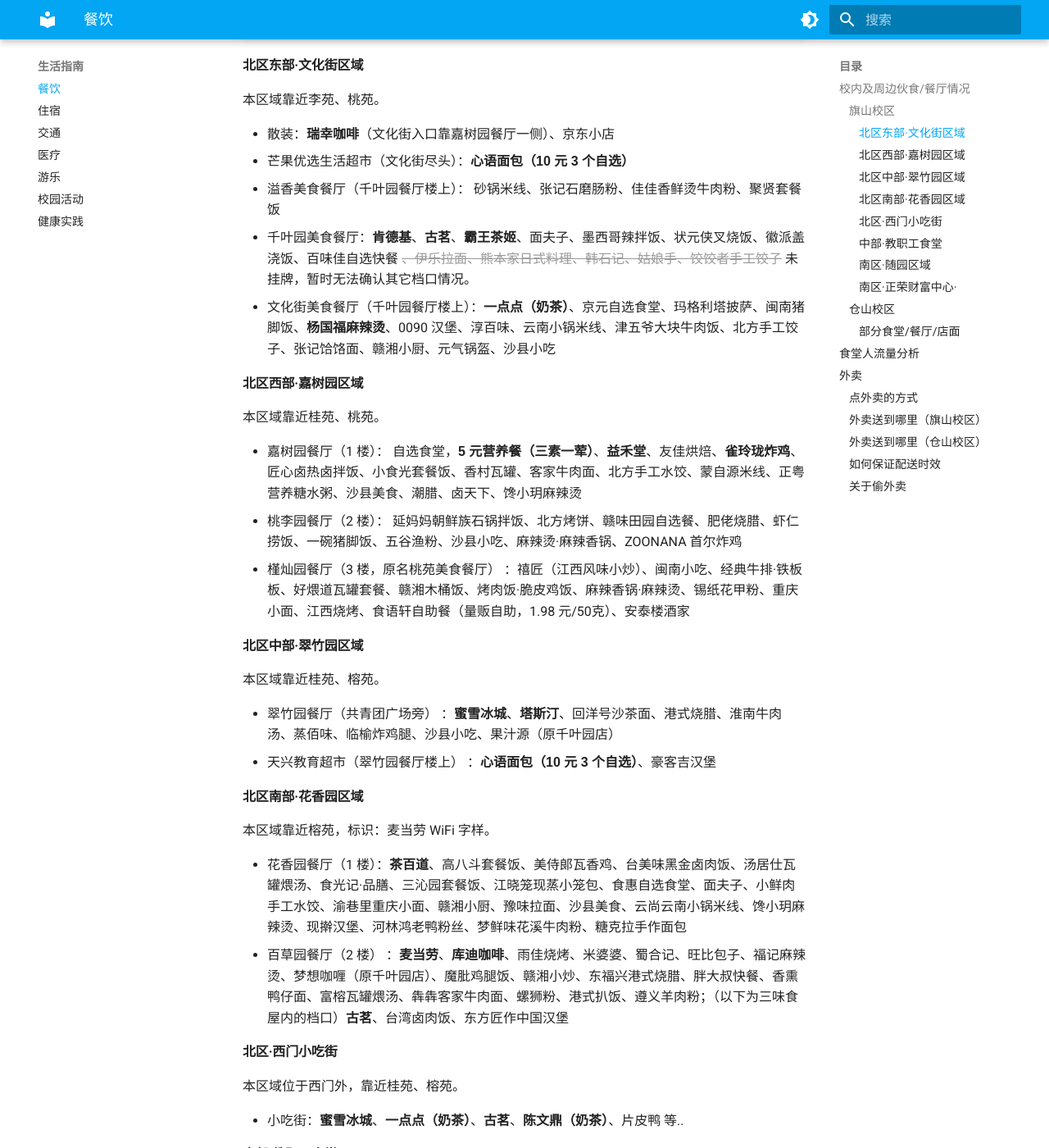
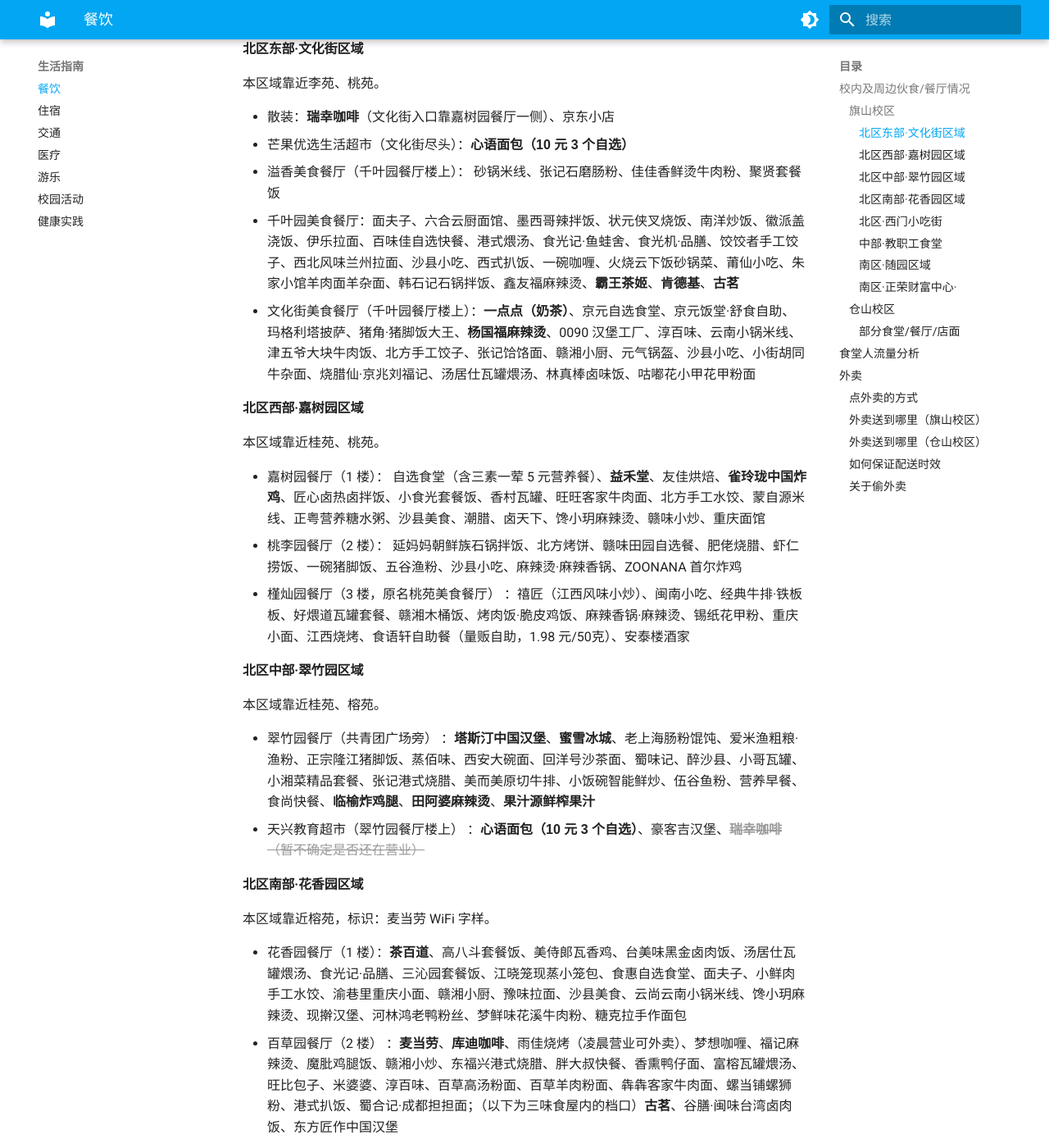
Before and after one commit to kanerty/FJNU-Wiki, an MkDocs documentation site: the page built from docs/live/eat.md, in a window 1280 px wide and 1400 px high, scrolled down 546 px. Shown: the whole window at 82% size. Built offline with MkDocs 1.6.1 and Material for MkDocs 9.7.7, drawn with Linux system fonts in a browser that asks for light colours; comment, search, counter and statistics services are not loaded; some of the changed text lies outside the part shown.

Commit message:
update(live\\eat\*): 更新食堂信息 fix(live\\living\*):  更正宿舍限电

```diff
--- a/docs/live/eat.md
+++ b/docs/live/eat.md
@@ -10,7 +10,7 @@
 ### 旗山校区
 
 !!! tip "提示"
-    2025 年 8 月 27 日注释：以下信息中，千叶园餐厅、溢香美食餐厅、桃李园餐厅、翠竹园餐厅、随园餐厅、展园餐厅的档口目录还不完整，等待后续完善。
+    2025 年 8 月 28 日注释：以下信息中，溢香美食餐厅、桃李园餐厅的档口目录还不完整，等待后续完善。
 
 #### 北区东部·文化街区域
 
@@ -19,14 +19,14 @@
 - 散装：**瑞幸咖啡**（文化街入口靠嘉树园餐厅一侧）、京东小店
 - 芒果优选生活超市（文化街尽头）：**心语面包（10 元 3 个自选）**
 - 溢香美食餐厅（千叶园餐厅楼上）： 砂锅米线、张记石磨肠粉、佳佳香鲜烫牛肉粉、聚贤套餐饭
-- 千叶园美食餐厅：**肯德基**、**古茗**、**霸王茶姬**、面夫子、墨西哥辣拌饭、状元侠叉烧饭、徽派盖浇饭、百味佳自选快餐 ~~、伊乐拉面、熊本家日式料理、韩石记、姑娘手、饺饺者手工饺子~~ 未挂牌，暂时无法确认其它档口情况。
-- 文化街美食餐厅（千叶园餐厅楼上）：**一点点（奶茶）**、京元自选食堂、玛格利塔披萨、闽南猪脚饭、**杨国福麻辣烫**、0090 汉堡、淳百味、云南小锅米线、津五爷大块牛肉饭、北方手工饺子、张记饸饹面、赣湘小厨、元气锅盔、沙县小吃
+- 千叶园美食餐厅：面夫子、六合云厨面馆、墨西哥辣拌饭、状元侠叉烧饭、南洋炒饭、徽派盖浇饭、伊乐拉面、百味佳自选快餐、港式煨汤、食光记·鱼蛙舍、食光机·品膳、饺饺者手工饺子、西北风味兰州拉面、沙县小吃、西式扒饭、一碗咖喱、火烧云下饭砂锅菜、莆仙小吃、朱家小馆羊肉面羊杂面、韩石记石锅拌饭、鑫友福麻辣烫、**霸王茶姬**、**肯德基**、**古茗**
+- 文化街美食餐厅（千叶园餐厅楼上）：**一点点（奶茶）**、京元自选食堂、京元饭堂·舒食自助、玛格利塔披萨、猪角·猪脚饭大王、**杨国福麻辣烫**、0090 汉堡工厂、淳百味、云南小锅米线、津五爷大块牛肉饭、北方手工饺子、张记饸饹面、赣湘小厨、元气锅盔、沙县小吃、小街胡同牛杂面、烧腊仙·京兆刘福记、汤居仕瓦罐煨汤、林真棒卤味饭、咕嘟花小甲花甲粉面
 
 #### 北区西部·嘉树园区域
 
 本区域靠近桂苑、桃苑。
 
-- 嘉树园餐厅（1 楼）： 自选食堂，**5 元营养餐（三素一荤）**、**益禾堂**、友佳烘焙、**雀玲珑炸鸡**、匠心卤热卤拌饭、小食光套餐饭、香村瓦罐、客家牛肉面、北方手工水饺、蒙自源米线、正粤营养糖水粥、沙县美食、潮腊、卤天下、馋小玥麻辣烫
+- 嘉树园餐厅（1 楼）： 自选食堂（含三素一荤 5 元营养餐）、**益禾堂**、友佳烘焙、**雀玲珑中国炸鸡**、匠心卤热卤拌饭、小食光套餐饭、香村瓦罐、旺旺客家牛肉面、北方手工水饺、蒙自源米线、正粤营养糖水粥、沙县美食、潮腊、卤天下、馋小玥麻辣烫、赣味小炒、重庆面馆
 - 桃李园餐厅（2 楼）： 延妈妈朝鲜族石锅拌饭、北方烤饼、赣味田园自选餐、肥佬烧腊、虾仁捞饭、一碗猪脚饭、五谷渔粉、沙县小吃、麻辣烫·麻辣香锅、ZOONANA 首尔炸鸡
 - 槿灿园餐厅（3 楼，原名桃苑美食餐厅） ：禧匠（江西风味小炒）、闽南小吃、经典牛排·铁板板、好煨道瓦罐套餐、赣湘木桶饭、烤肉饭·脆皮鸡饭、麻辣香锅·麻辣烫、锡纸花甲粉、重庆小面、江西烧烤、食语轩自助餐（量贩自助，1.98 元/50克）、安泰楼酒家
 
@@ -34,15 +34,15 @@
 
 本区域靠近桂苑、榕苑。
 
-- 翠竹园餐厅（共青团广场旁） ：**蜜雪冰城**、**塔斯汀**、回洋号沙茶面、港式烧腊、淮南牛肉汤、蒸佰味、临榆炸鸡腿、沙县小吃、果汁源（原千叶园店）
-- 天兴教育超市（翠竹园餐厅楼上） ：**心语面包（10 元 3 个自选）**、豪客吉汉堡
+- 翠竹园餐厅（共青团广场旁） ：**塔斯汀中国汉堡**、**蜜雪冰城**、老上海肠粉馄饨、爱米渔粗粮·渔粉、正宗隆江猪脚饭、蒸佰味、西安大碗面、回洋号沙茶面、蜀味记、醉沙县、小哥瓦罐、小湘菜精品套餐、张记港式烧腊、美而美原切牛排、小饭碗智能鲜炒、伍谷鱼粉、营养早餐、食尚快餐、**临榆炸鸡腿**、**田阿婆麻辣烫**、**果汁源鲜榨果汁**
+- 天兴教育超市（翠竹园餐厅楼上） ：**心语面包（10 元 3 个自选）**、豪客吉汉堡、~~**瑞幸咖啡**（暂不确定是否还在营业）~~
 
 #### 北区南部·花香园区域
 
 本区域靠近榕苑，标识：麦当劳 WiFi 字样。
 
 - 花香园餐厅（1 楼）：**茶百道**、高八斗套餐饭、美侍郎瓦香鸡、台美味黑金卤肉饭、汤居仕瓦罐煨汤、食光记·品膳、三沁园套餐饭、江晓笼现蒸小笼包、食惠自选食堂、面夫子、小鲜肉手工水饺、渝巷里重庆小面、赣湘小厨、豫味拉面、沙县美食、云尚云南小锅米线、馋小玥麻辣烫、现擀汉堡、河林鸿老鸭粉丝、梦鲜味花溪牛肉粉、糖克拉手作面包
-- 百草园餐厅（2 楼） ：**麦当劳**、**库迪咖啡**、雨佳烧烤、米婆婆、蜀合记、旺比包子、福记麻辣烫、梦想咖喱（原千叶园店）、魔肶鸡腿饭、赣湘小炒、东福兴港式烧腊、胖大叔快餐、香熏鸭仔面、富榕瓦罐煨汤、犇犇客家牛肉面、螺狮粉、港式扒饭、遵义羊肉粉；（以下为三味食屋内的档口）**古茗**、台湾卤肉饭、东方匠作中国汉堡
+- 百草园餐厅（2 楼） ：**麦当劳**、**库迪咖啡**、雨佳烧烤（凌晨营业可外卖）、梦想咖喱、福记麻辣烫、魔肶鸡腿饭、赣湘小炒、东福兴港式烧腊、胖大叔快餐、香熏鸭仔面、富榕瓦罐煨汤、旺比包子、米婆婆、淳百味、百草高汤粉面、百草羊肉粉面、犇犇客家牛肉面、螺当铺螺狮粉、港式扒饭、蜀合记·成都担担面；（以下为三味食屋内的档口）**古茗**、谷膳·闽味台湾卤肉饭、东方匠作中国汉堡
 
 #### 北区·西门小吃街
 
@@ -64,7 +64,7 @@
 本区域位于音乐学院往南方向对面。
 
 - 随园餐厅（1 楼）： 自选食堂，**5 元营养餐（三素一荤）**、**心语面包（10 元 3 个自选）**、量贩自助（仅午餐）
-- 展园餐厅（2 楼）：**肯德基（小站）**、**星巴克**、**益禾堂**、西北拉面、稻香缘渔粉、淳百味、犇犇客家牛肉面、咖喱饱饱、**喜姐炸串**、嘿呗野烘焙轻食、食膳简餐、食堂哥牛肉饭、乡外乡套餐饭
+- 展园餐厅（2 楼）：**肯德基（小站）**、乡外乡套餐饭、咖喱饱饱、鲜炖速食铺、**金日升烤盘饭**、蔡叔炸鸡烤肉饭、福记麻辣烫、**星巴克**、永兴发港式餐厅、莆仙风味馆、营养早餐、食膳简餐、食堂哥牛肉饭、赣味小炒、莫小喃自选水饺、**益禾堂**、犇犇客家牛肉面、淳百味、重庆面馆、稻香缘渔粉、西北拉面、煮飞的鸡·云南鸡汤米线、喜姐炸串、嘿贝野烘焙轻食
 - 星雨湖（人文楼旁边）：**711 便利店**、**瑞幸咖啡**、**蜜雪冰城**
 
 #### 南区·正荣财富中心·
```
Also changed, not shown: docs/live/living.md (+2 -2 lines).
